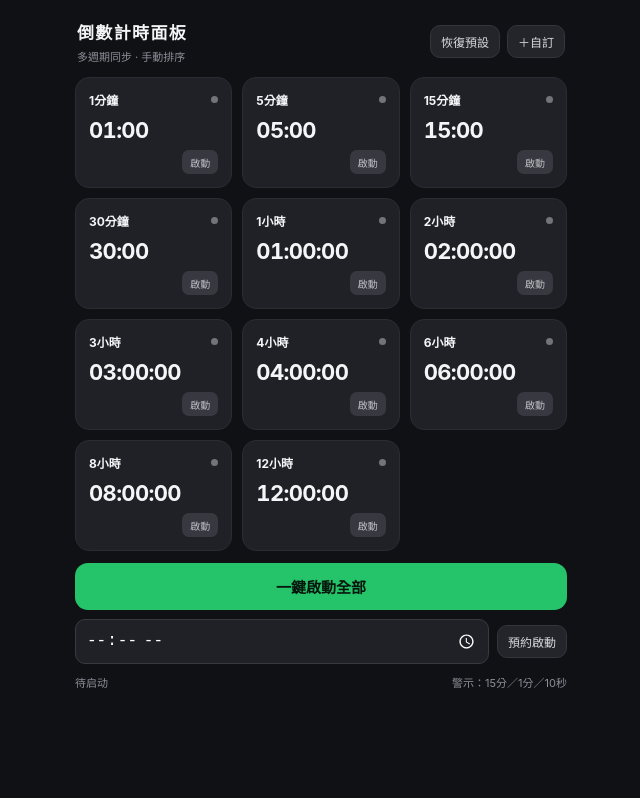
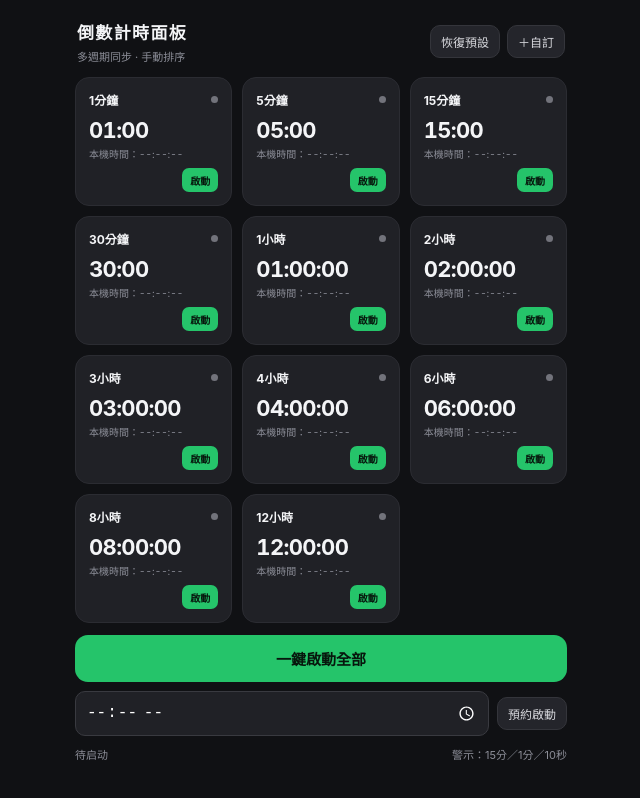
Before and after one commit to lemon74088/lemontime1313, a plain HTML site: page index.html in a window 1280 px wide. Shown: the whole page, without its empty margins (319-959 px from the left). Drawn offline with Linux system fonts and the light colour scheme.

Commit message:
版本07

```diff
--- a/index.html
+++ b/index.html
@@ -17,8 +17,8 @@ header{display:flex;align-items:center;justify-content:space-between;margin:5px
 .tile{background:var(--card);border:1px solid #2b2c32;border-radius:14px;padding:10px 9px 8px;min-width:0;transition:background .2s,border-color .2s;touch-action:pan-y;user-select:none;-webkit-user-select:none}
 .tile.running{border-color:#44454c}.tile.greenAlert{background:#203329;border-color:#328553}.tile.warning{background:#332f20;border-color:#88722e}.tile.urgent{background:#38291e;border-color:#9c5b30}.tile.critical{background:#3a2226;border-color:#a63c47}.tile.done{opacity:.6}
 .top{display:flex;justify-content:space-between;align-items:center;gap:5px}.label{font-size:12px;font-weight:650;white-space:nowrap}.dot{width:7px;height:7px;border-radius:50%;background:#72737b;flex:0 0 auto}.running .dot{background:var(--green)}.warning .dot{background:var(--yellow)}.urgent .dot{background:var(--orange)}.critical .dot{background:var(--red)}
-.time{font-variant-numeric:tabular-nums;font-weight:700;font-size:clamp(17px,5vw,22px);letter-spacing:-.03em;white-space:nowrap;margin:9px 0 7px}.greenAlert .time{color:var(--green)}.warning .time{color:var(--yellow)}.urgent .time{color:var(--orange)}.critical .time{color:var(--red)}
-.actions{display:flex;justify-content:flex-end}.cancel{font-size:10px;padding:4px 8px;border-radius:7px;border:0;background:#383940;color:#bfc0c6;min-height:24px}.cancel:disabled{opacity:.22}
+.time{font-variant-numeric:tabular-nums;font-weight:700;font-size:clamp(17px,5vw,22px);letter-spacing:-.03em;white-space:nowrap;margin:9px 0 3px}.localfinish{font-size:10px;color:var(--muted);font-variant-numeric:tabular-nums;min-height:14px;margin-bottom:7px}.greenAlert .time{color:var(--green)}.warning .time{color:var(--yellow)}.urgent .time{color:var(--orange)}.critical .time{color:var(--red)}
+.actions{display:flex;justify-content:flex-end}.cancel{font-size:10px;padding:4px 8px;border-radius:7px;border:0;background:#383940;color:#bfc0c6;min-height:24px}.cancel:disabled{opacity:.22}.cancel.startBtn{background:var(--green);color:#07170d;font-weight:800}.cancel.startBtn:active{opacity:.78}
 .mainbtn{width:100%;border:0;background:var(--green);color:#07170d;font-weight:800;border-radius:13px;padding:13px 12px;font-size:15px;margin-top:12px}.mainbtn:active{opacity:.8}
 .footer{display:flex;justify-content:space-between;align-items:center;color:var(--muted);font-size:11px;margin-top:10px}
 .editing .tile{outline:1px dashed #777;cursor:grab}.tile.dragging{opacity:.35}.tile.dragover{outline:2px solid var(--green)}
@@ -46,7 +46,7 @@ function render(){grid.innerHTML="";document.body.classList.toggle("editing",edi
  if(t.active&&remaining<=0){t.remaining=0}
  tile.classList.toggle("running",t.active);tile.classList.toggle("done",t.done);
  if(t.active){if(remaining<=10)tile.classList.add("critical");else if(remaining<=60)tile.classList.add("urgent");else if(remaining<=900)tile.classList.add("warning");else if(remaining<=2400)tile.classList.add("greenAlert")}
- tile.innerHTML=`<div class="top"><span class="label">${escapeHTML(t.name)}</span><span class="dot"></span></div><div class="time">${fmt(remaining)}</div><div class="actions"><button class="cancel" aria-label="${t.active?'關閉':'啟動'} ${escapeHTML(t.name)}">${t.active?'關閉':'啟動'}</button></div>`;
+ tile.innerHTML=`<div class="top"><span class="label">${escapeHTML(t.name)}</span><span class="dot"></span></div><div class="time">${fmt(remaining)}</div><div class="localfinish">${t.active?"結束時間："+new Date(t.endAt).toLocaleTimeString([], {hour:"2-digit",minute:"2-digit",second:"2-digit",hour12:false}):"本機時間：--:--:--"}</div><div class="actions"><button class="cancel ${t.active?'':'startBtn'}" aria-label="${t.active?'關閉':'啟動'} ${escapeHTML(t.name)}">${t.active?'關閉':'啟動'}</button></div>`;
  tile.querySelector(".cancel").addEventListener("click",e=>{e.stopPropagation();if(t.active){t.active=false;t.done=false;t.remaining=0;t.endAt=null}else{t.remaining=t.duration;t.endAt=Date.now()+t.duration*1000;t.active=true;t.done=false}render()});
  tile.addEventListener("click",e=>{if(edit||e.target.closest(".cancel"))return;openEditor(t)});
  tile.addEventListener("dragstart",e=>{dragId=t.id;tile.classList.add("dragging");e.dataTransfer.effectAllowed="move"});
```
